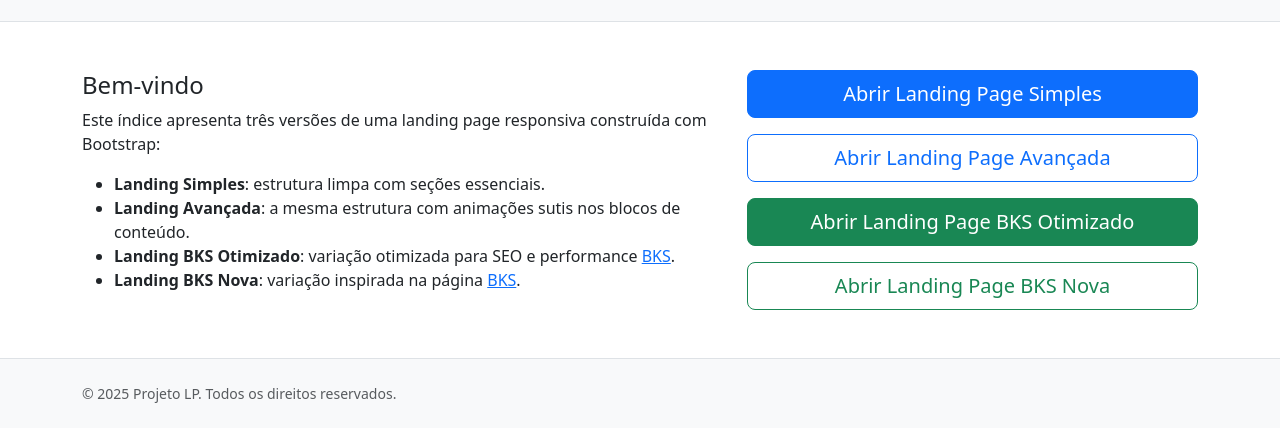
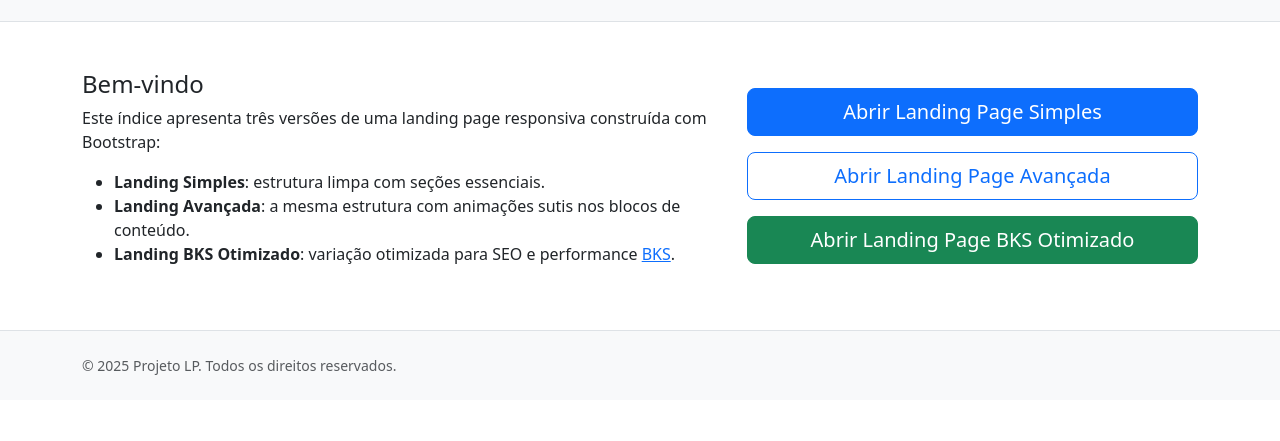
Before and after one commit to WylkerPorto/lp, a plain HTML site: page index.html in a window 1280 px wide. Shown: the part 89-530 px from the top of the page. Drawn offline with nearby package versions, Linux system fonts and the light colour scheme.

Commit message:
Comment out the "Landing BKS Nova" section and its corresponding button on the landing page to streamline content presentation.

```diff
--- a/index.html
+++ b/index.html
@@ -33,8 +33,8 @@
               <li><strong>Landing Avançada</strong>: a mesma estrutura com animações sutis nos blocos de conteúdo.</li>
               <li><strong>Landing BKS Otimizado</strong>: variação otimizada para SEO e performance <a
                   href="https://lpgrupobks.kliklabs.com.br/" target="_blank" rel="noopener">BKS</a>.</li>
-              <li><strong>Landing BKS Nova</strong>: variação inspirada na página <a
-                  href="https://lpgrupobks.kliklabs.com.br/" target="_blank" rel="noopener">BKS</a>.</li>
+              <!-- <li><strong>Landing BKS Nova</strong>: variação inspirada na página <a
+                  href="https://lpgrupobks.kliklabs.com.br/" target="_blank" rel="noopener">BKS</a>.</li> -->
             </ul>
           </div>
           <div class="col-12 col-lg-5">
@@ -42,7 +42,7 @@
               <a class="btn btn-primary btn-lg" href="lps/index.html">Abrir Landing Page Simples</a>
               <a class="btn btn-outline-primary btn-lg" href="lpa/index.html">Abrir Landing Page Avançada</a>
               <a class="btn btn-success btn-lg" href="lp-bks/index.html">Abrir Landing Page BKS Otimizado</a>
-              <a class="btn btn-outline-success btn-lg" href="lp-bks-new/index.html">Abrir Landing Page BKS Nova</a>
+              <!-- <a class="btn btn-outline-success btn-lg" href="lp-bks-new/index.html">Abrir Landing Page BKS Nova</a> -->
             </div>
           </div>
         </div>
```
